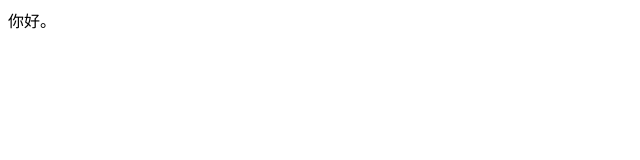
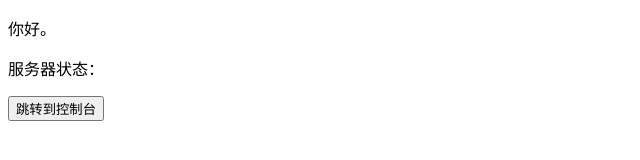
Before and after one commit to C2307/mc, a plain HTML site: page index.html in a window 1280 px wide. Shown: the whole page, without its empty margins (0-640 px from the left). Drawn offline with Linux system fonts and the light colour scheme.

Commit message:
Update index.html

```diff
--- a/index.html
+++ b/index.html
@@ -6,6 +6,11 @@
     <title>Minecraft_Server_Qingjin</title>
 </head>
 <body>
-    <a>你好。</a>
+    <p>你好。</p>
+
+    <p>服务器状态：</p>
+    <a href="https://simpfun.cn/console/ins/339460/">
+        <button>跳转到控制台</button>
+    </a>
 </body>
 </html>
```
